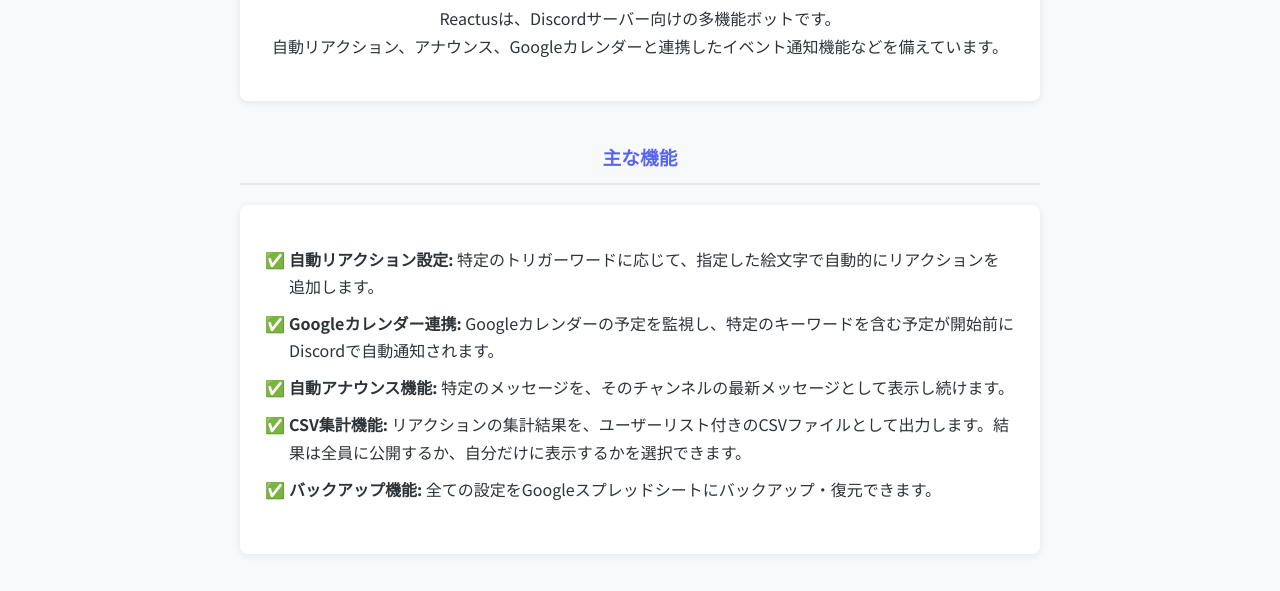
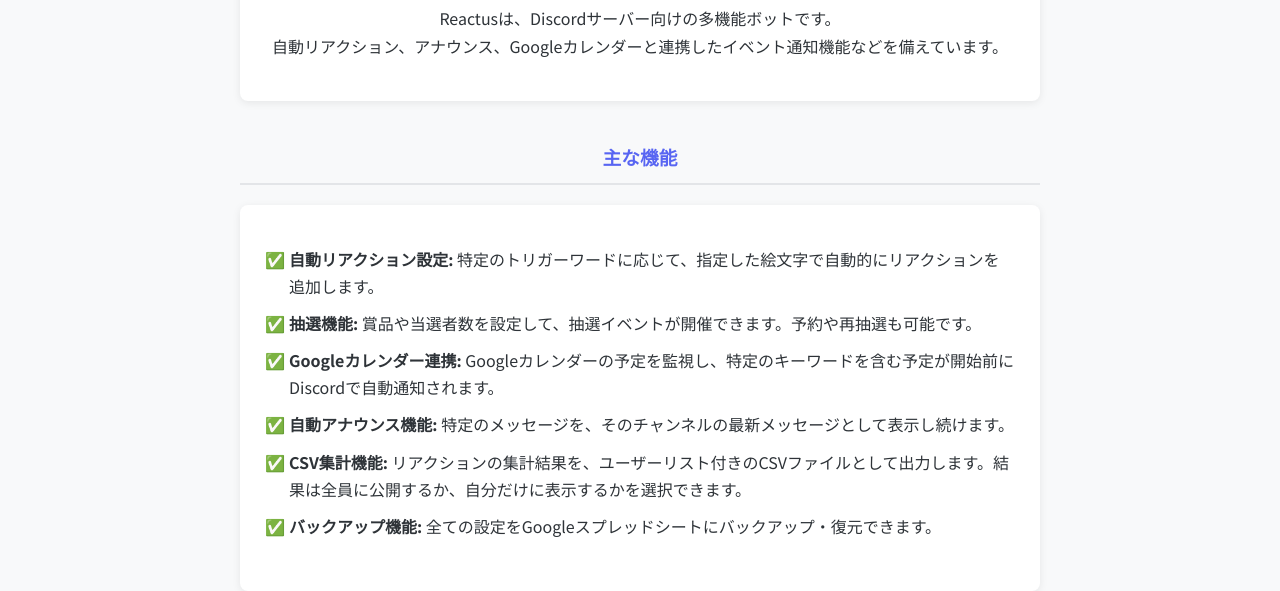
Before and after one commit to chun7953/reactus, a website: page public/index.html in a window 1280 px wide. Shown: the part 467-1058 px from the top of the page. Drawn offline with Linux system fonts and the light colour scheme.

Commit message:
giveaway

```diff
--- a/public/index.html
+++ b/public/index.html
@@ -43,6 +43,7 @@
                 <div class="card">
                     <ul class="feature-list">
                         <li><strong>自動リアクション設定:</strong> 特定のトリガーワードに応じて、指定した絵文字で自動的にリアクションを追加します。</li>
+                        <li><strong>抽選機能:</strong> 賞品や当選者数を設定して、抽選イベントが開催できます。予約や再抽選も可能です。</li>
                         <li><strong>Googleカレンダー連携:</strong> Googleカレンダーの予定を監視し、特定のキーワードを含む予定が開始前にDiscordで自動通知されます。</li>
                         <li><strong>自動アナウンス機能:</strong> 特定のメッセージを、そのチャンネルの最新メッセージとして表示し続けます。</li>
                         <li><strong>CSV集計機能:</strong> リアクションの集計結果を、ユーザーリスト付きのCSVファイルとして出力します。結果は全員に公開するか、自分だけに表示するかを選択できます。</li>
```
Also changed, not shown: README.md.
